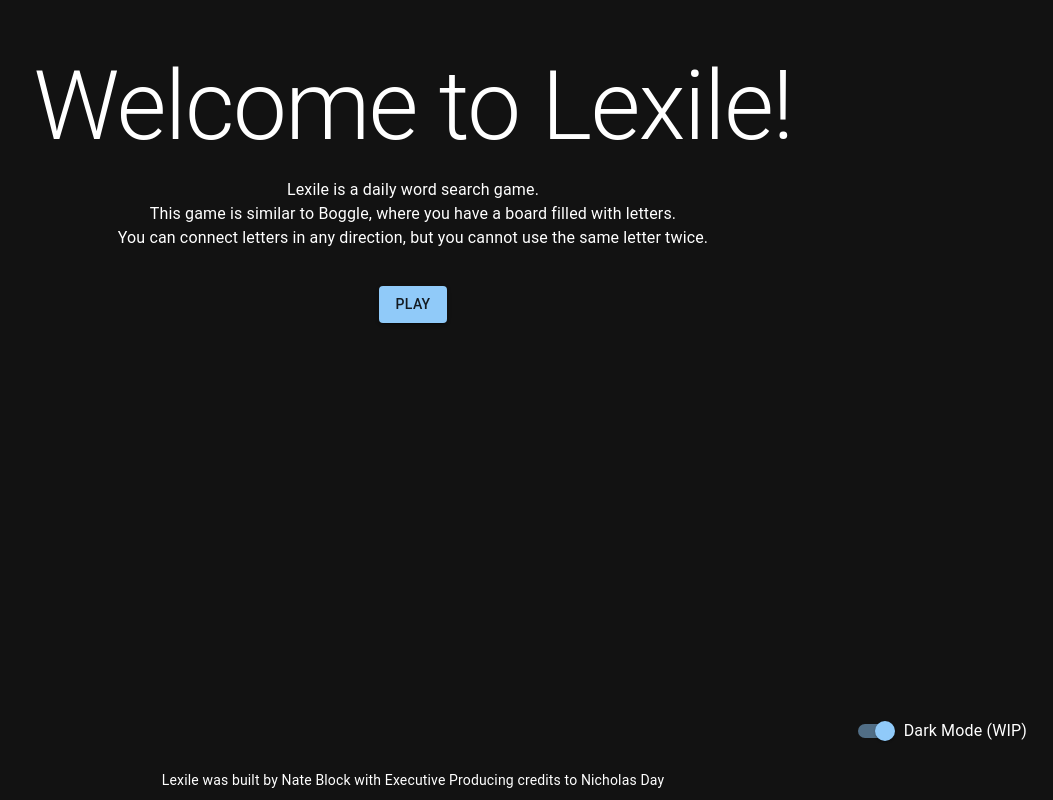
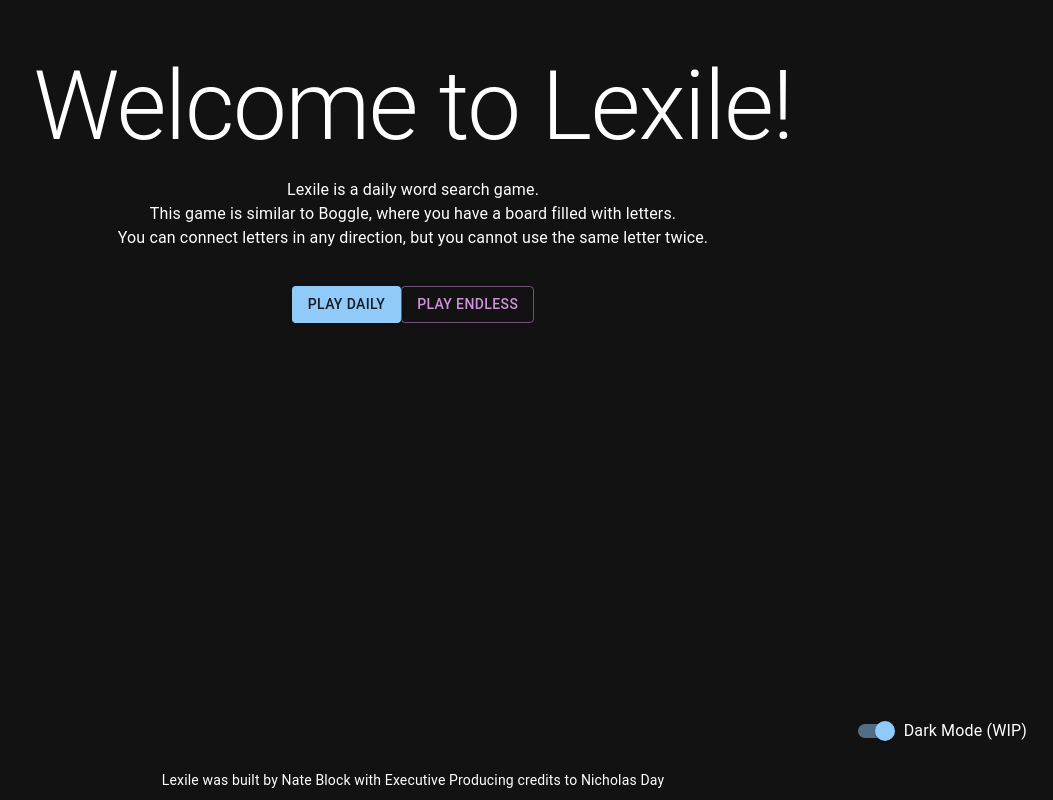
Before and after one commit to 13blockn/lexile, a React (Vite) app: page / in a window 1280 px wide. Shown: the whole page, without its empty margins (227-1280 px from the left). Built offline with nearby package versions, Linux system fonts and the light colour scheme.

Commit message:
Fix timer

```diff
--- a/src/App.tsx
+++ b/src/App.tsx
@@ -70,10 +70,19 @@ const App: React.FC = () => {
                       variant="contained"
                       color="primary"
                       component={Link}
+                      to="/daily"
+                      style={{ marginTop: "20px" }}
+                    >
+                      Play Daily
+                    </Button>
+                    <Button
+                      variant="outlined"
+                      color="secondary"
+                      component={Link}
                       to="/game"
                       style={{ marginTop: "20px" }}
                     >
-                      Play
+                      Play Endless
                     </Button>
                   </>
                 }
--- a/src/Game.tsx
+++ b/src/Game.tsx
@@ -67,7 +67,7 @@ const Game: React.FC<GameProps> = ({ isDaily }) => {
     } else {
       setGameOver(true);
     }
-  }, [timeLeft, instructionsModalOpen]);
+  }, [timeLeft, instructionsModalOpen, startModalOpen]);
 
   const formatTime = (seconds: number) => {
     const minutes = Math.floor(seconds / 60);
```
